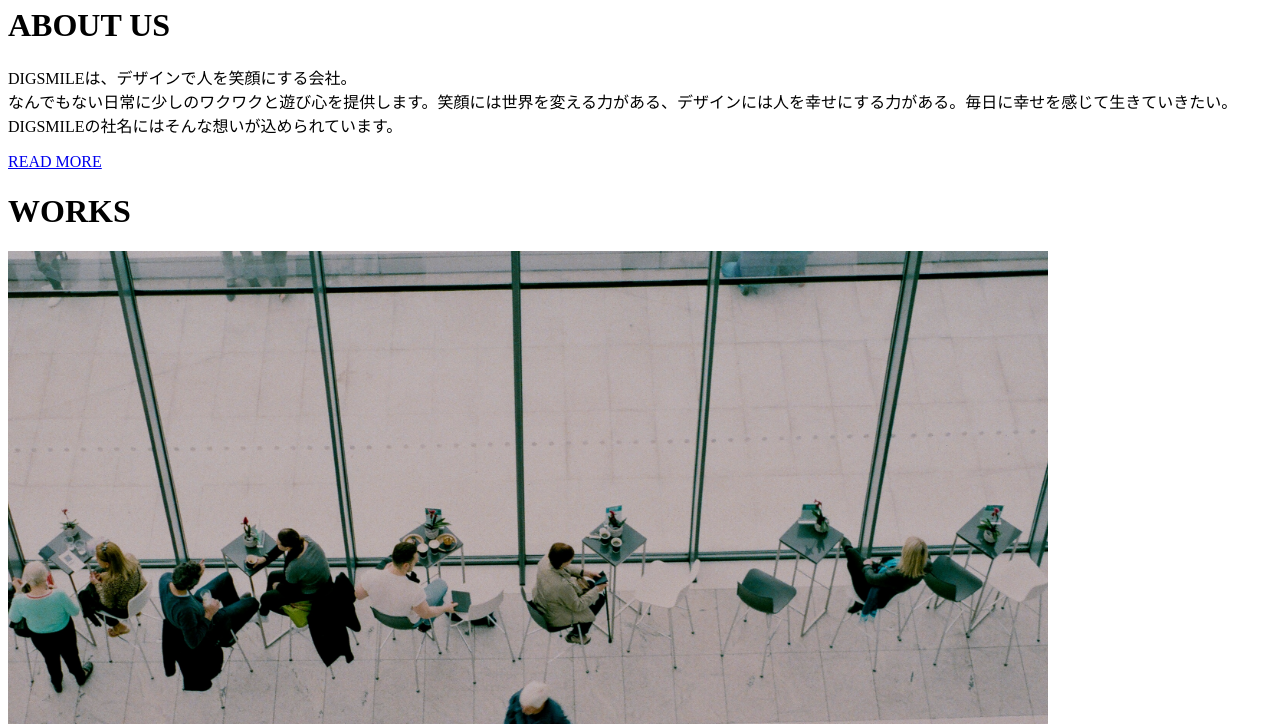
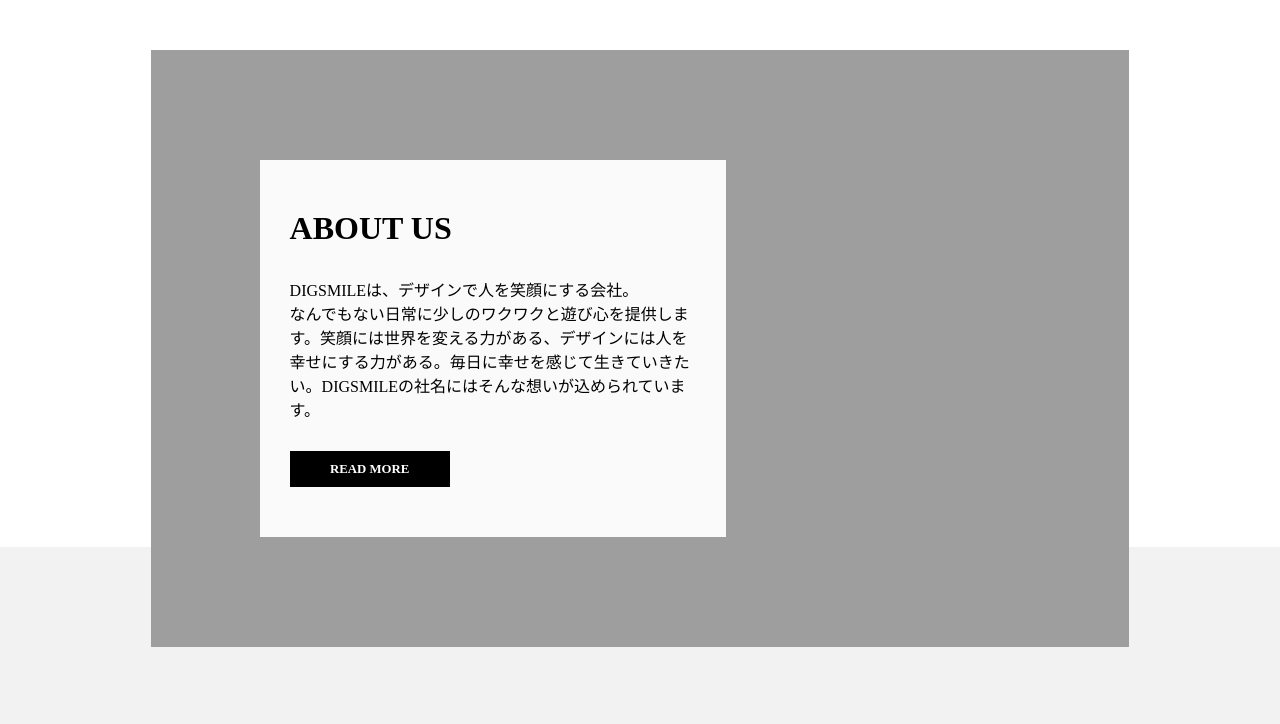
Before and after one commit to shiori-cloud/portfolio, a plain HTML site: page designCompany.html in a window 1280 px wide. Shown: the part 810-1534 px from the top of the page. Drawn offline with nearby package versions, Linux system fonts and the light colour scheme; the site is published under a folder, as on GitHub Pages, so addresses that start at the root find nothing.

Commit message:
Update designCompany.html

```diff
--- a/designCompany.html
+++ b/designCompany.html
@@ -3,7 +3,7 @@
       <head>
             <meta charset="UTF-8">
             <meta name="viewport" content="width=device-width, user-scalable=no">
-            <link rel="stylesheet" href="/portfolio/designCompany.css" type="text/css">
+            <link rel="stylesheet" href="designCompany.css" type="text/css">
             <meta name="robots" content="noindex" />
             <script src="http://code.jquery.com/jquery-3.6.0.min.js"></script>
 
```
